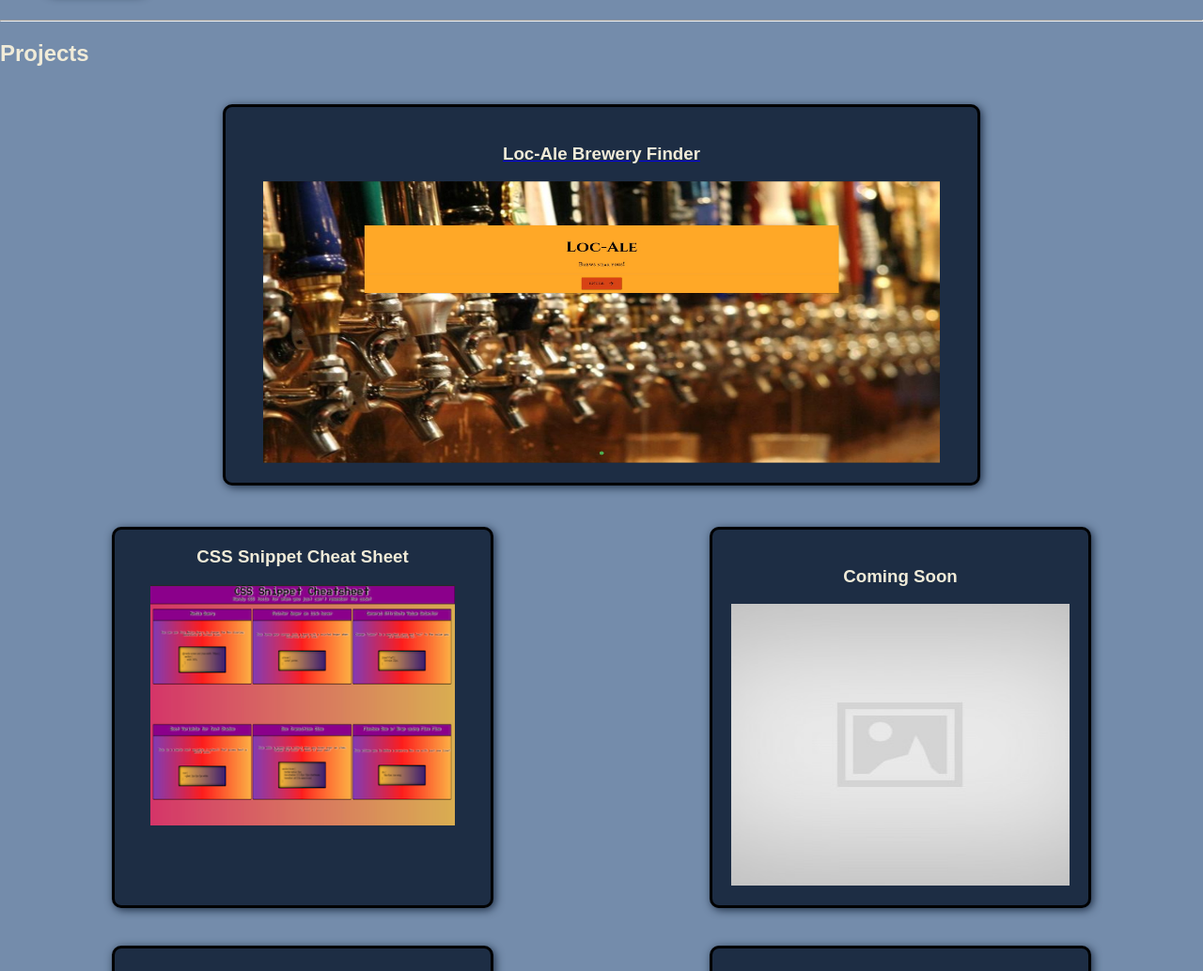
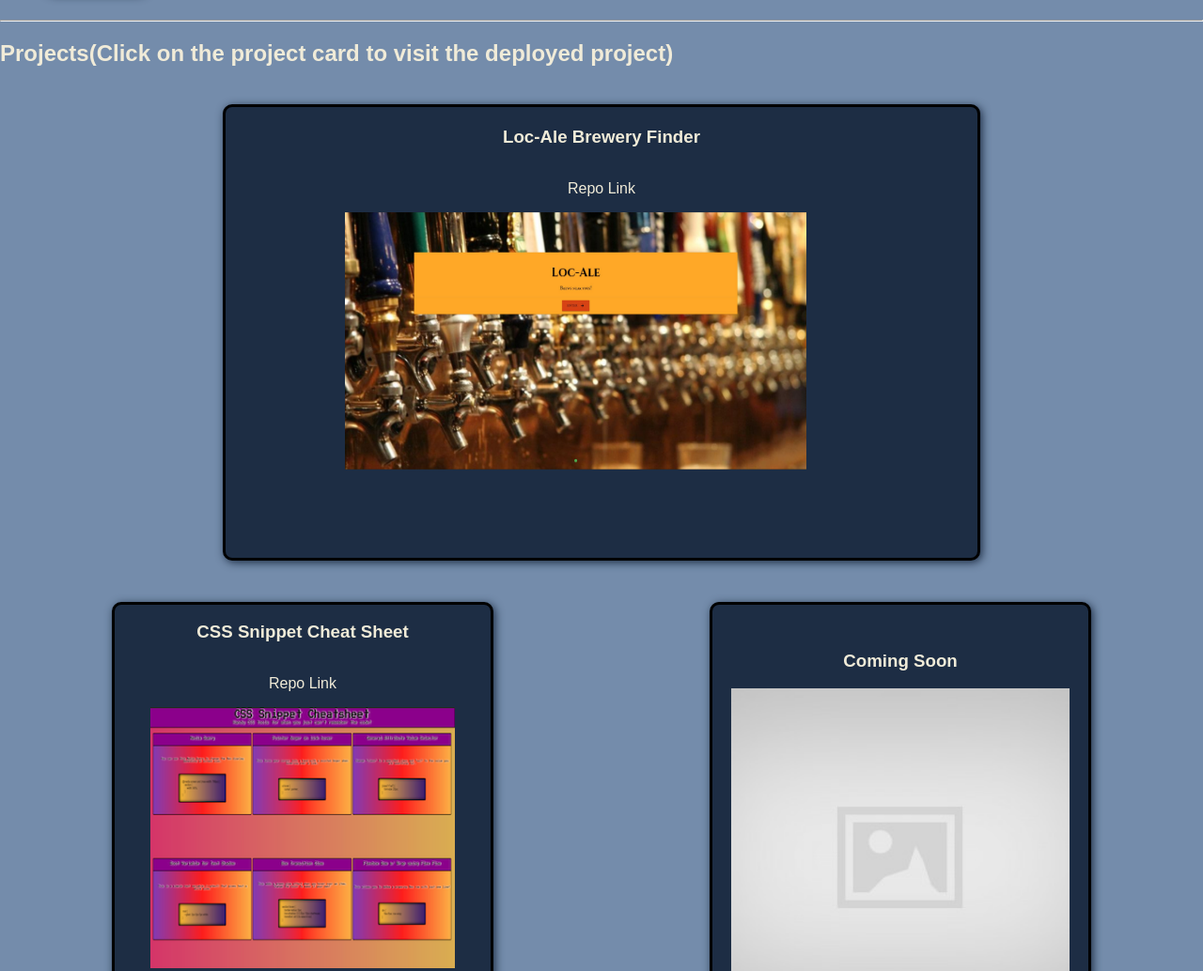
Before and after one commit to Mheer91/02-Homework, a plain HTML site: page index.html in a window 1280 px wide. Shown: the part 392-1426 px from the top of the page at 94% size. Drawn offline with Linux system fonts and the light colour scheme.

Commit message:
Added repo links and linkdin/github

```diff
--- a/assets/style.css
+++ b/assets/style.css
@@ -55,6 +55,15 @@ figure img {
     box-shadow: 2px 2px 10px var(--deepdarkblue);
 }
 
+p {
+    text-decoration: none;
+}
+
+p a {
+    color: var(--offwhite);
+    text-decoration: none;
+}
+
 .aboutme {
     display: flex;
     flex-direction: row;
@@ -79,7 +88,7 @@ figure img {
     border-color: black;
     border-radius: 10px;
     width: 50vh;
-    height: 50vh;
+    height: 60vh;
     box-shadow: 2px 2px 10px var(--deepdarkblue);
     margin: 20px;
 }
@@ -92,7 +101,7 @@ figure img {
 .image {
     display: flex;
     justify-content: center;
-    height: 90%;
+    height: 80%;
     width: 90%;
 }
 
@@ -102,6 +111,8 @@ figure img {
 }
 
 .firstprojectcard {
+    display: flex;
+    flex-flow: row-wrap;
     width: 100vh;
 }
 
--- a/index.html
+++ b/index.html
@@ -1,5 +1,6 @@
 <!DOCTYPE html>
 <html lang="en">
+
 <head>
     <meta charset="UTF-8">
     <meta http-equiv="X-UA-Compatible" content="IE=edge">
@@ -7,6 +8,7 @@
     <link rel="stylesheet" href="./assets/style.css">
     <title>Michael Heer</title>
 </head>
+
 <body>
     <header>
         <h1>Michael Heer</h1>
@@ -23,25 +25,36 @@
             <figure class="mypicture"><img src="./images/me1.jpg" alt="Michael Heer"></figure>
             <a id="aboutme">
                 <h2>About Me</h2>
-                <p>Hello! My name is Michael Heer and I am a Deli Manager turned Programmer! For the past decade I have spent my time mastering deli business management, food merchandising, menu development, and other standard business practices such as inventory management, P&L management, etc. While I loved the industry, it was time for me to make a change into something I was more passionate about. After establishing a family I felt it was time to pursue my dream as a programmer and take steps towards a new tomorrow. Now I am working towards mastering my new skillset: full stack web devlopment. With that, I am here to help you and your business provide your customers with a seamless and enjoyable web experience.</p>
+                <p>Hello! My name is Michael Heer and I am a Deli Manager turned Programmer! For the past decade I have
+                    spent my time mastering deli business management, food merchandising, menu development, and other
+                    standard business practices such as inventory management, P&L management, etc. While I loved the
+                    industry, it was time for me to make a change into something I was more passionate about. After
+                    establishing a family I felt it was time to pursue my dream as a programmer and take steps towards a
+                    new tomorrow. Now I am working towards mastering my new skillset: full stack web devlopment. With
+                    that, I am here to help you and your business provide your customers with a seamless and enjoyable
+                    web experience.</p>
             </a>
         </section>
         <hr>
         <section>
-            <a id="projects"><h2>Projects</h2></a>
+            <a id="projects">
+                <h2>Projects(Click on the project card to visit the deployed project)</h2>
+            </a>
         </section>
         <section class="projects">
-            <a href="https://br-through.github.io/loc-ale/" target="_blank">
-                <article class="projectcard firstprojectcard">
-                    <h3 class="projectcardheader">Loc-Ale Brewery Finder</h3>
+            <article class=" projectcard firstprojectcard">
+                <h3>Loc-Ale Brewery Finder</h3>
+                <p><a href="https://github.com/br-through/loc-ale">Repo Link</a></p>
+                <a href="https://br-through.github.io/loc-ale/" target="_blank">
                     <img src="./images/LandingPagejpg.jpg" alt="Landing Page">
-                </article>
-            </a>
+                </a>
+            </article>
         </section>
         <section class="projects">
             <article class="projects">
                 <article class="projectcard">
                     <h3>CSS Snippet Cheat Sheet</h3>
+                    <p><a href="https://github.com/Mheer91/CSS-Cheatsheet">Repo Link</a></p>
                     <a href="https://mheer91.github.io/CSS-Cheatsheet/" class="image" target="_blank">
                         <img src="./images/Screen Shot 2021-06-14 at 1.37.41 PM.png" alt="Cheat Sheet">
                     </a>
@@ -73,7 +86,11 @@
                         <li>Phone: 847-414-9718</li>
                         <li>Email: Mheer91@icloud.com</li>
                         <li>Address: 1981 Franklin Court, Gurnee IL 60031</li>
-                        <li>Resume: <a href="https://drive.google.com/file/d/1O0YEkT-y1gF8V_KN_tJ_mC71TZX0loxb/view?usp=sharing">Click to View</a></li>
+                        <li>Resume: <a
+                                href="https://drive.google.com/file/d/1O0YEkT-y1gF8V_KN_tJ_mC71TZX0loxb/view?usp=sharing">Click
+                                to View</a></li>
+                        <li><a href="https://github.com/Mheer91">GitHub Profile</a></li>
+                        <li><a href="https://www.linkedin.com/in/michael-heer-20918a111">LinkedIn Profile</a></li>
                     </ul>
                 </article>
             </a>
@@ -85,4 +102,5 @@
     </footer>
 
 </body>
+
 </html>
```
